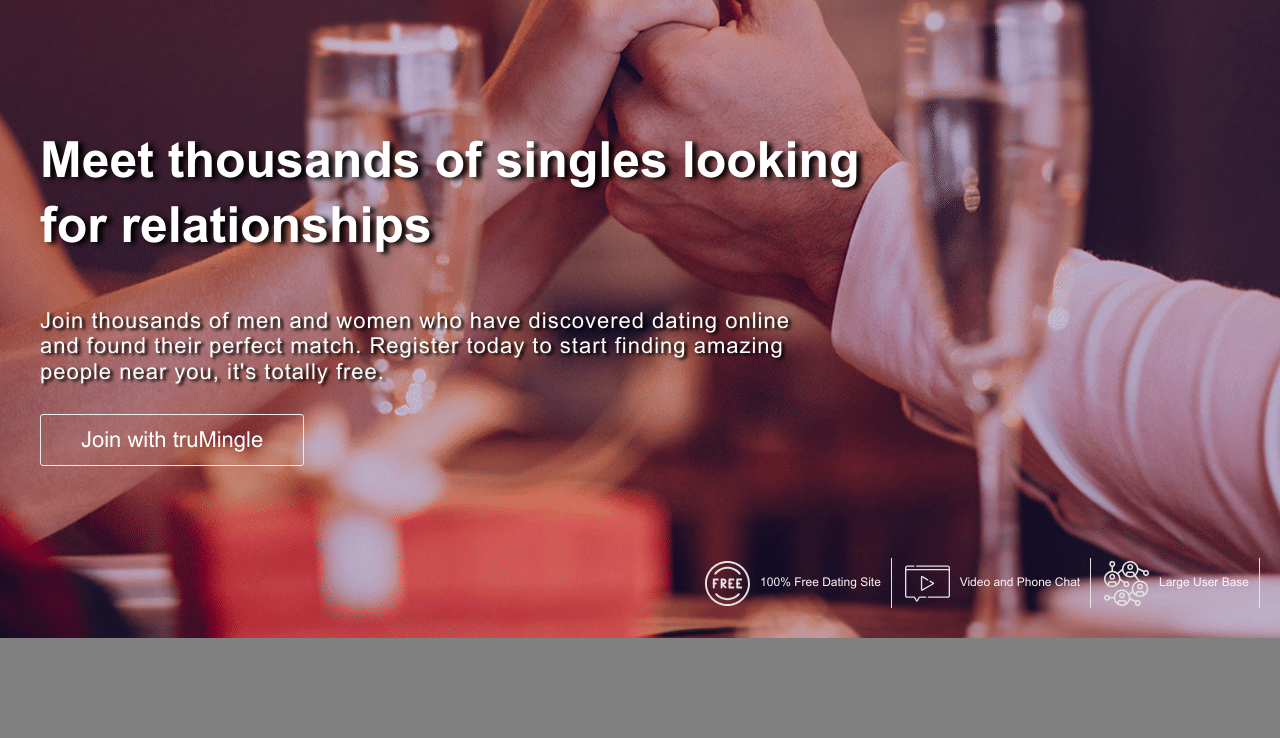
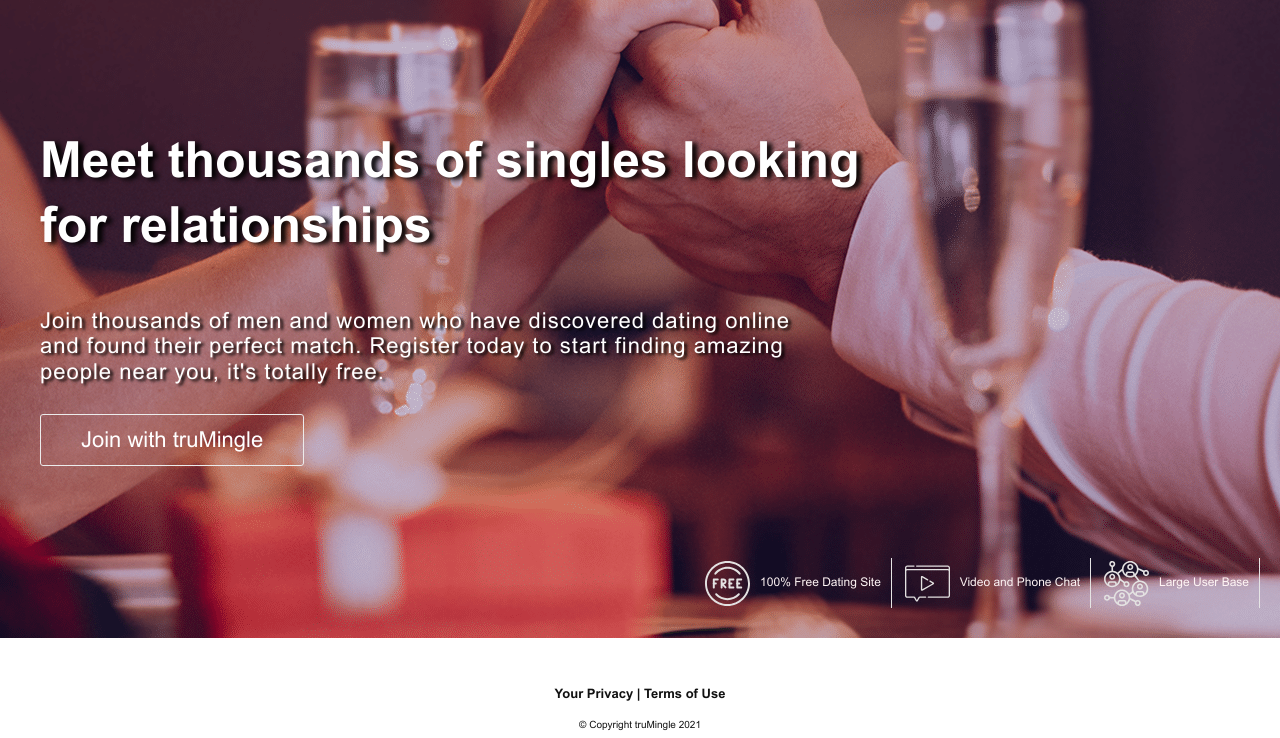
Before and after one commit to dinesh-jaysiri/dating_v_2, a plain HTML site: page index.html in a window 1280 px wide. Shown: the part 142-880 px from the top of the page. Before the commit the page ends 800 px from the top, so only its background shows below. Drawn offline with Linux system fonts and the light colour scheme; a script that the page names is missing.

Commit message:
updated footer

```diff
--- a/css/styles.css
+++ b/css/styles.css
@@ -237,7 +237,7 @@ a {
 }
 @media screen and (max-width: 640px) {
   .menu--bar {
-    margin-bottom: 42.18vw;
+    margin-bottom: 38.18vw;
   }
 }
 
@@ -265,3 +265,36 @@ a {
     bottom: 3.125vw;
   }
 }
+
+
+/* footer */
+
+.footer_section {
+  background: white;
+  height: 100px;
+
+}
+
+.footer_section .container{
+  display: flex;
+  flex-direction: column;
+  justify-content: center;
+  align-items: center;
+}
+
+.footer__privacy{
+  font-weight: bold;
+  font-size: 13px;
+  line-height: 13px;
+  color: #111;
+  margin-top: 40px;
+  margin-bottom: 20px;
+
+}
+
+.footer__copyright{
+  font-size: 10px;
+  line-height: 10px;
+  color: #111;
+
+}
--- a/index.html
+++ b/index.html
@@ -20,9 +20,14 @@
             src="/images/main_impact.png"
             alt="truMingle"
           />
-          <button class="btn btn--small"> <a class="link_desktop" href="https://www.trumingle.com/login">Sign in</a>
-            <a class="link_mobile" href="https://www.trumingle.com/m">Sign in</a>
-            </button>
+          <button class="btn btn--small">
+            <a class="link_desktop" href="https://www.trumingle.com/login"
+              >Sign in</a
+            >
+            <a class="link_mobile" href="https://www.trumingle.com/m"
+              >Sign in</a
+            >
+          </button>
         </div>
         <div class="hero--text">
           <h1 class="head--line">
@@ -35,8 +40,13 @@
             and found their perfect match. Register today to start finding
             amazing people near you, it's totally free.
           </p>
-          <button class="btn"><a class="link_desktop" href="https://www.trumingle.com/join">Join with truMingle</a>
-            <a class="link_mobile" href="https://www.trumingle.com/m/join">Join with truMingle</a>
+          <button class="btn">
+            <a class="link_desktop" href="https://www.trumingle.com/join"
+              >Join with truMingle</a
+            >
+            <a class="link_mobile" href="https://www.trumingle.com/m/join"
+              >Join with truMingle</a
+            >
           </button>
         </div>
 
@@ -63,6 +73,16 @@
       </div>
     </section>
 
+    <section class="footer_section">
+      <div class="container">
+        <article class="footer__privacy">
+          <a href="https://www.trumingle.com/page?id=47">Your Privacy</a> |
+          <a href="https://www.trumingle.com/page?id=48">Terms of Use</a>
+        </article>
+        <article class="footer__copyright">© Copyright truMingle 2021</article>
+      </div>
+    </section>
+
     <script src="/js/main.js"></script>
   </body>
 </html>
```
